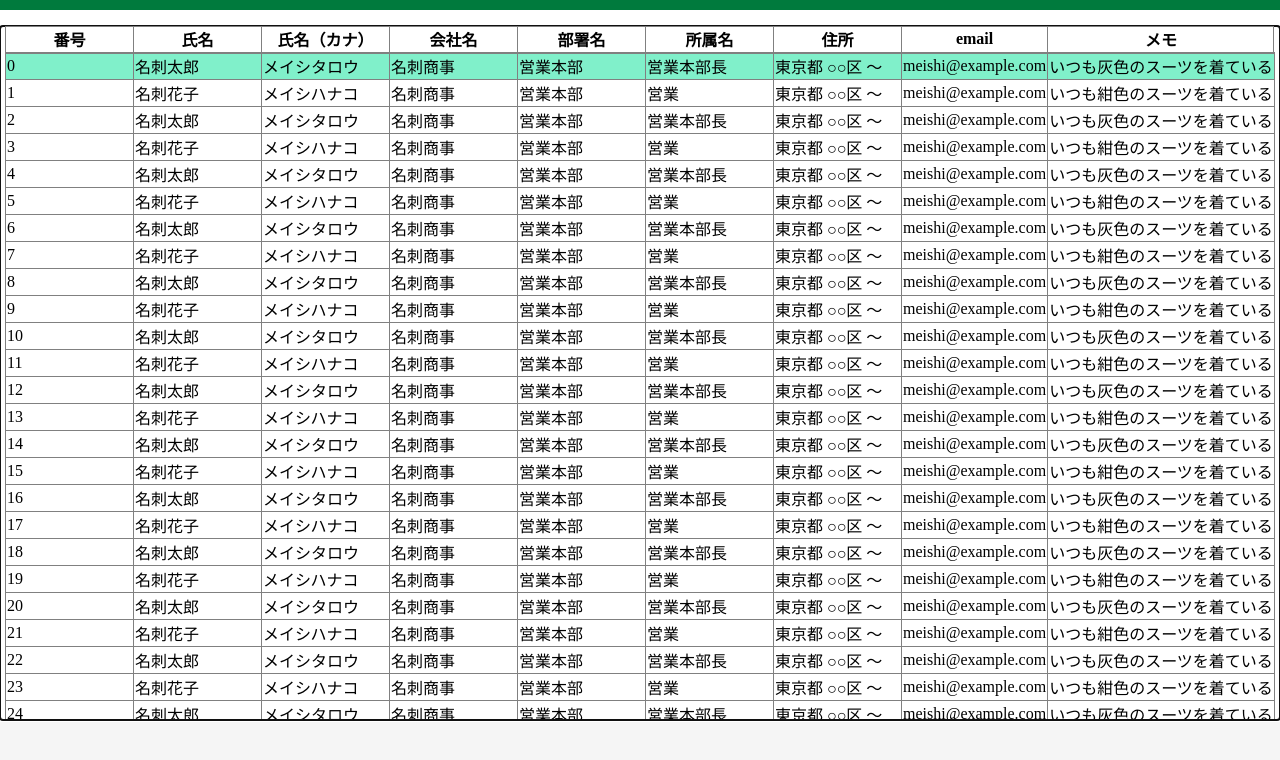
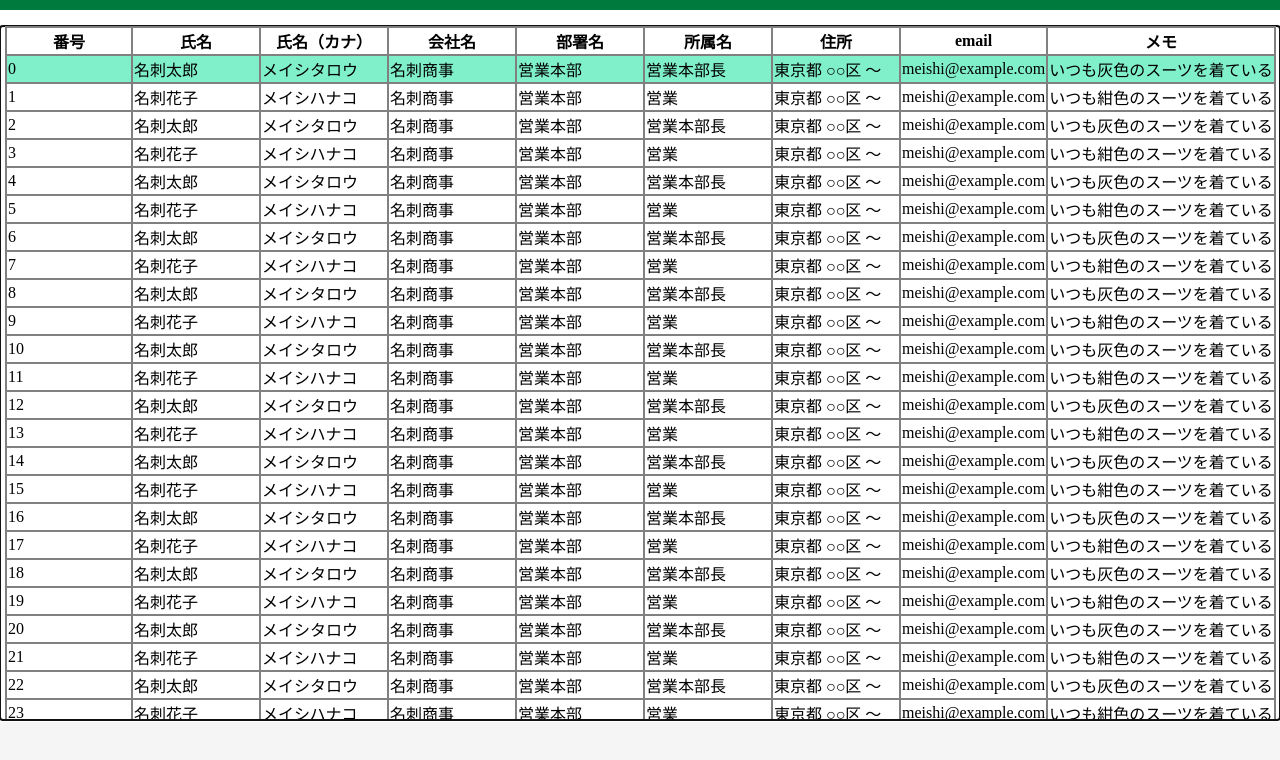
Before and after one commit to nanagami1369/excel-html, a website built with Vite: page index.html in a window 1280 px wide. Shown: the part 40-800 px from the top of the page. Built offline with nearby package versions, Linux system fonts and the light colour scheme.

Commit message:
テーブルのボーダーがきれいに表示されるようにした

```diff
--- a/src/style/index.css
+++ b/src/style/index.css
@@ -14,40 +14,15 @@ main {
 }
 
 .table {
-    border-collapse: collapse;
+    border-collapse: separate;
+    border-spacing: 0;
     margin: 0px 5px;
 }
 
 .table thead th {
     position: sticky;
     top: 0;
-}
-
-table thead th::before {
-    content: '';
-    position: absolute;
-    left: 0;
-    top: 0;
-    display: block;
-    height: 100%;
-    width: 100%;
-    margin-left: -1px;
-    border-left: solid 1px gray;
-    border-top: solid 1px gray;
-    border-bottom: solid 1px gray;
-    pointer-events: none;
-}
-table thead th::after {
-    content: '';
-    position: absolute;
-    left: 0;
-    top: 0;
-    display: block;
-    margin-top: 1px;
-    height: 100%;
-    width: calc(100% - 1px);
-    border-right: solid 1px gray;
-    pointer-events: none;
+    border-top: 2px solid gray;
 }
 
 .table :where(th, td) {
@@ -55,10 +30,12 @@ table thead th::after {
     width: auto;
     white-space: nowrap;
     background-color: #fff;
+    border-bottom: 2px solid gray;
+    border-right: 2px solid gray;
 }
 
-.table td {
-    border: solid 1px gray;
+.table :where(th:first-child, td:first-child) {
+    border-left: 2px solid gray;
 }
 
 .focus-table-row td {
```
